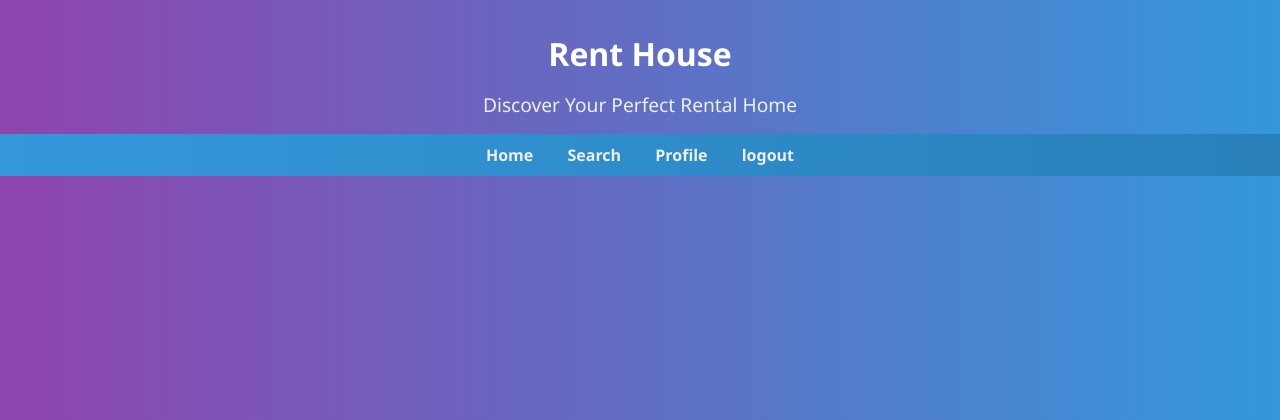
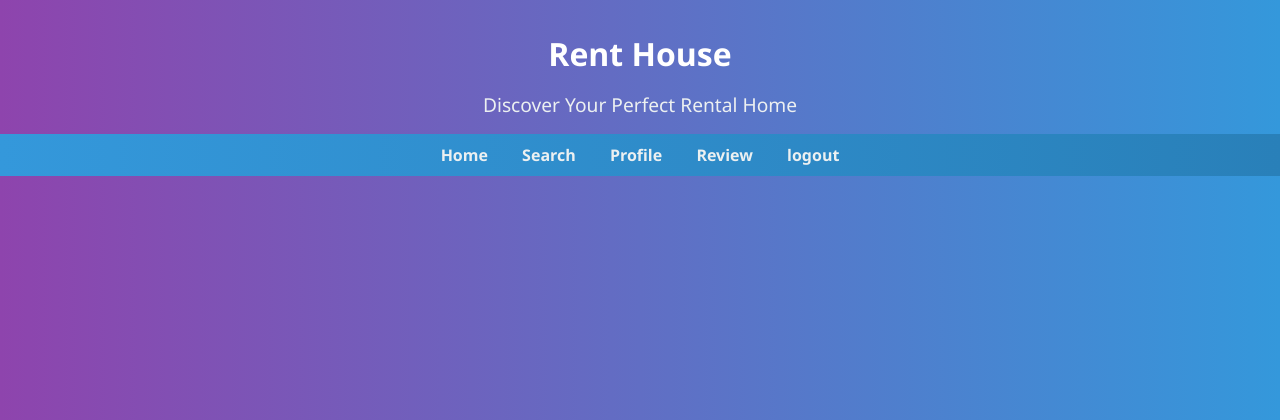
Before and after one commit to ellite0925/RealEstateDjango, a Django app: page /mysite/ in a window 1280 px wide. Shown: the top 420 px of the page. Run offline with Django 5.2, Linux system fonts and the light colour scheme.

Commit message:
Review & Document Forms

```diff
--- a/MySite/templates/home.html
+++ b/MySite/templates/home.html
@@ -124,6 +124,7 @@
         <a href="{% url 'register-property-page' %}">Home</a>
         <a href="#">Search</a>
         <a href="#">Profile</a>
+        <a href="{% url 'review-submit-page' %}">Review</a>
         <a href="{% url 'logout-page' %}">logout</a>
     </nav>
 
--- a/MySite/views.py
+++ b/MySite/views.py
@@ -3,7 +3,7 @@ from django.contrib.auth.decorators import login_required
 from django.shortcuts import render, redirect
 from django.core.exceptions import ObjectDoesNotExist
 from .models import Property
-from .forms import LoginForm, UserForm, ProfileForm, PropertyForm
+from .forms import LoginForm, UserForm, ProfileForm, PropertyForm, ReviewForm, DocumentForm
 from django.contrib.auth import authenticate, login, logout
 from django.contrib.auth.hashers import make_password
 
@@ -96,6 +96,27 @@ def property_register(request):
 def review_submit(request):
     if request.user.profileuser.role == 'T':
         if request.method == 'POST':
-            pass
+            review_form = ReviewForm(request.POST)
+            document_form = DocumentForm(request.user, request.POST, request.FILES)
+
+            if review_form.is_valid() and document_form.is_valid():
+                # Save the review
+                review = review_form.save(commit=False)
+                review.tenant = request.user.profileuser
+                review.save()
+
+                # Save the document
+                document = document_form.save(commit=False)
+                review.property = document.property
+                document.uploader = request.user.profileuser
+                document.save()
+
+                return redirect('home-page')  # Redirect to a success page or another view
+
+        else:
+            review_form = ReviewForm(request.user)
+            document_form = DocumentForm()
+
+        return render(request, 'review.html', {'review_form': review_form, 'document_form': document_form})
     else:
         return render(request, 'access_denied.html', {})
```
Also changed, not shown: MySite/forms.py (+13 -2 lines), MySite/templates/review.html (added, +10 -0 lines).
